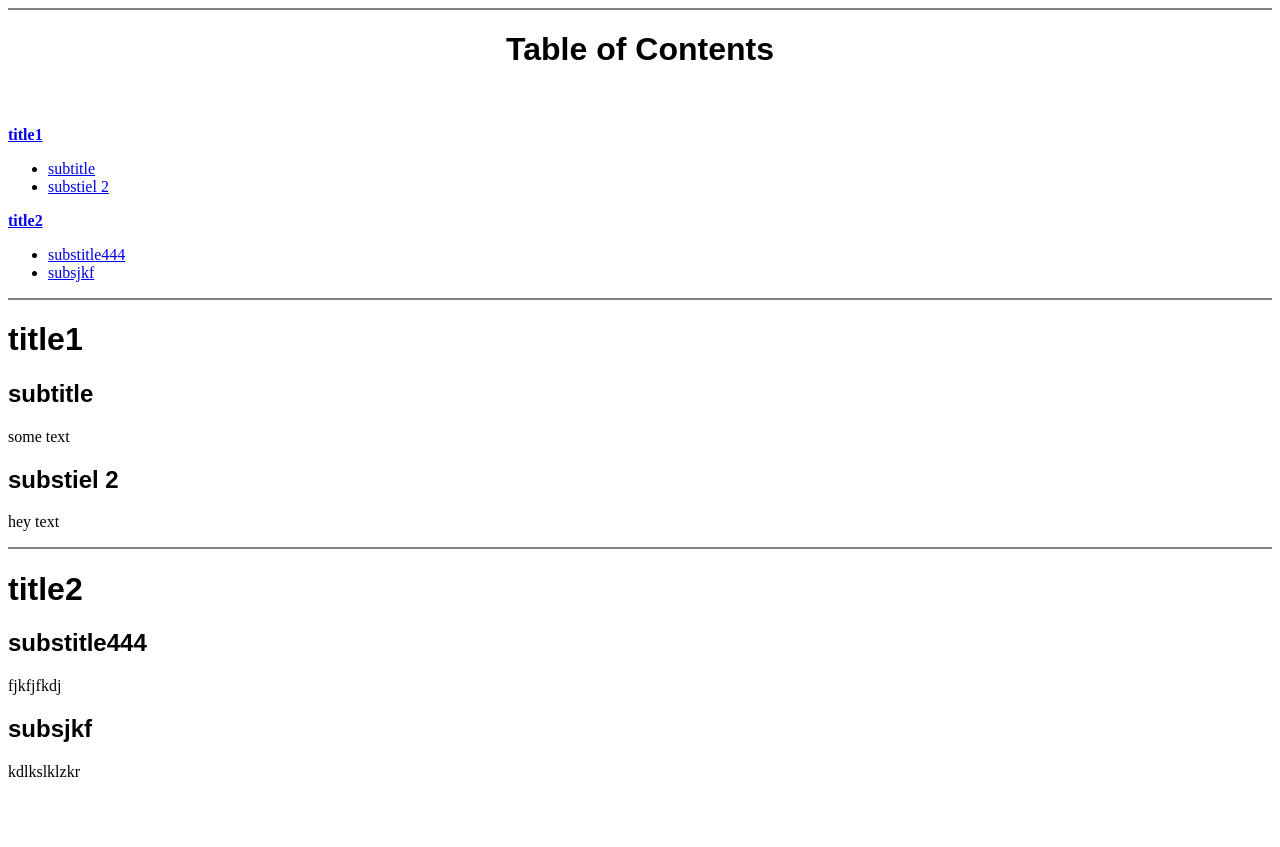
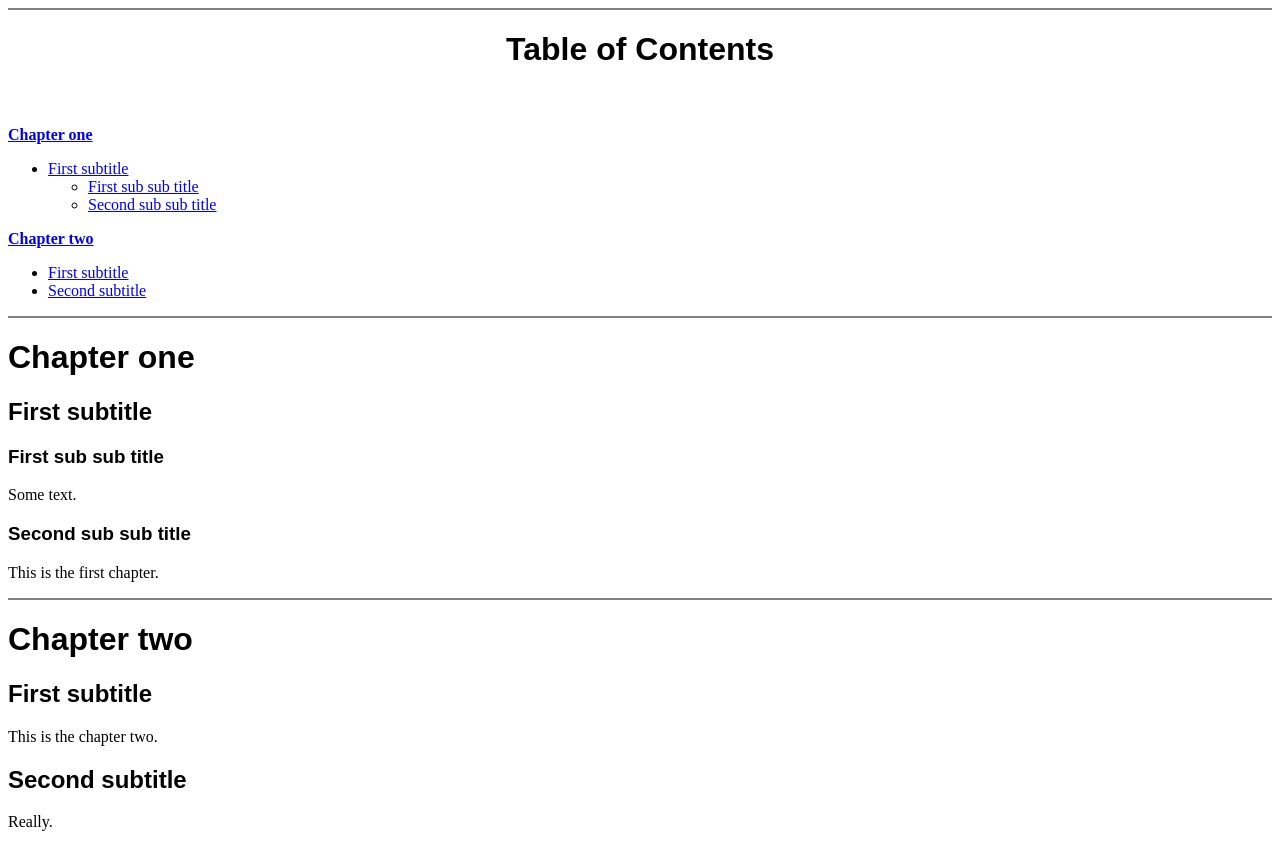
Before and after one commit to ralt/docgenerator, a website: page example/documentation.html in a window 1280 px wide. Before the commit the page ends 800 px from the top, so only its background shows below. Drawn offline with Linux system fonts and the light colour scheme.

Commit message:
Cleaner example.

```diff
--- a/example/documentation.html
+++ b/example/documentation.html
@@ -21,27 +21,32 @@ PRE { font-family: monospace }
 <HR NOSHADE>
 <H1 ALIGN="CENTER"><A NAME="CONTENTS">Table of Contents</A></H1>
 <BR>
-<BR><B><A HREF="#1">title1</A></B>
+<BR><B><A HREF="#1">Chapter one</A></B>
 <UL>
-<LI><A HREF="#1_1">subtitle</A></LI>
-<LI><A HREF="#1_2">substiel 2</A></LI>
+<LI><A HREF="#1_1">First subtitle</A>
+<UL>
+<LI><A HREF="#1_1_1">First sub sub title</A></LI>
+<LI><A HREF="#1_1_2">Second sub sub title</A></LI>
 </UL>
-<B><A HREF="#2">title2</A></B>
+</LI>
+</UL>
+<B><A HREF="#2">Chapter two</A></B>
 <UL>
-<LI><A HREF="#2_1">substitle444</A></LI>
-<LI><A HREF="#2_2">subsjkf</A></LI>
+<LI><A HREF="#2_1">First subtitle</A></LI>
+<LI><A HREF="#2_2">Second subtitle</A></LI>
 </UL>
 <HR NOSHADE>
-<H1><A NAME="1">title1</A></H1>
-<H2><A NAME="1_1">subtitle</A></H2>
-<P>some text</P>
-<H2><A NAME="1_2">substiel 2</A></H2>
-<P>hey text</P>
+<H1><A NAME="1">Chapter one</A></H1>
+<H2><A NAME="1_1">First subtitle</A></H2>
+<H3><A NAME="1_1_1">First sub sub title</A></H3>
+<P>Some text.</P>
+<H3><A NAME="1_1_2">Second sub sub title</A></H3>
+<P>This is the first chapter.</P>
 <HR NOSHADE>
-<H1><A NAME="2">title2</A></H1>
-<H2><A NAME="2_1">substitle444</A></H2>
-<P>fjkfjfkdj</P>
-<H2><A NAME="2_2">subsjkf</A></H2>
-<P>kdlkslklzkr</P>
+<H1><A NAME="2">Chapter two</A></H1>
+<H2><A NAME="2_1">First subtitle</A></H2>
+<P>This is the chapter two.</P>
+<H2><A NAME="2_2">Second subtitle</A></H2>
+<P>Really.</P>
 </BODY>
 </HTML>
--- a/example/generator.js
+++ b/example/generator.js
@@ -6,7 +6,7 @@ var files = fs.readdirSync( '.' );
 
 files = files.filter( function( file ) {
     return file.substr( -3 ) === '.md';
-});
+}).sort();
 
 generator
     .set( 'format', 'book' )
```
Also changed, not shown: example/1. Chapter one.md (added, +13 -0 lines), example/2. Chapter two.md (added, +12 -0 lines), example/some.md (deleted, +0 -12 lines), example/some2.md (deleted, +0 -12 lines).
